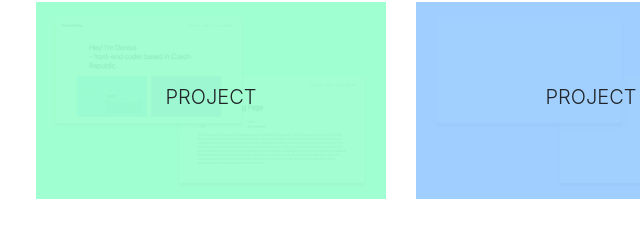
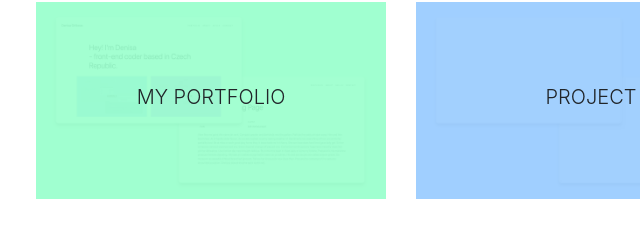
Before and after one commit to denisaorlikova/portfolio, a website: page index.html in a window 1280 px wide. Shown: the part 771-1011 px from the top of the page, 49-689 px from the left. Drawn offline with nearby package versions, Linux system fonts and the light colour scheme.

Commit message:
update content

```diff
--- a/index.html
+++ b/index.html
@@ -62,7 +62,7 @@
               <div class="card">
                 <img src="img/portfolio.jpg" class="card-img" alt="project Huddle screenshot">
                 <div class="card-img-overlay my-overlay my-overlay-mint">
-                  <h5 class="text-uppercase">Project</h5>
+                  <h5 class="text-uppercase">My Portfolio</h5>
                   <a href="project.html"><p>Coming Soon</p></a>
                 </div>
               </div>
```
